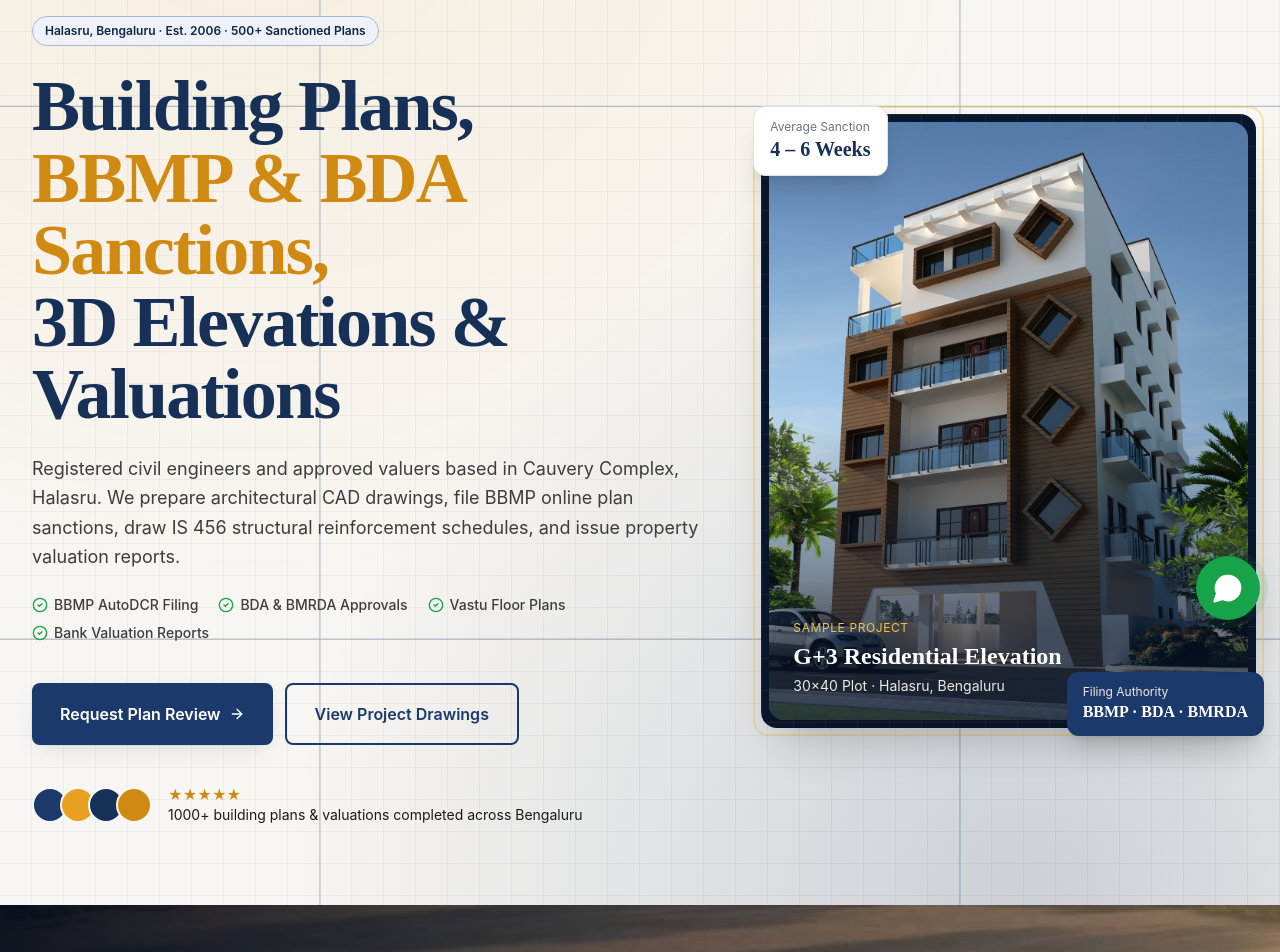
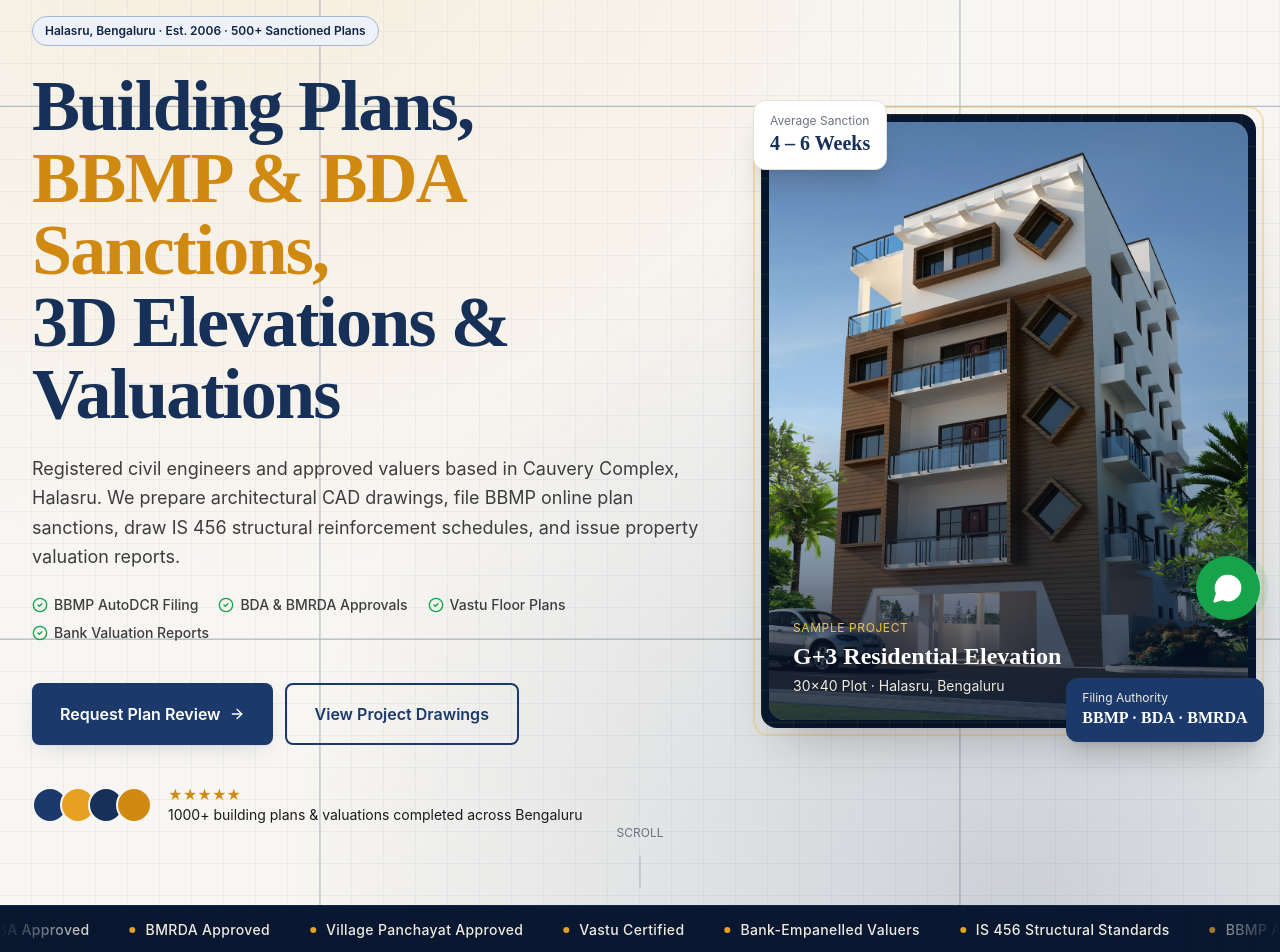
Before and after one commit to Akshu1245/Sri-Ranganatha-Associates-construction-animation-v3, a Next.js app: page / in a window 1280 px wide. Shown: the part 160-1112 px from the top of the page. Built offline with nearby package versions, Linux system fonts and the light colour scheme.

Commit message:
Deploy interactive micro-animations, 3D tilt hero, magnetic CTAs, and credentials marquee

```diff
--- a/app/page.tsx
+++ b/app/page.tsx
@@ -1,4 +1,5 @@
 import Hero from "@/components/sections/Hero";
+import TrustMarquee from "@/components/sections/TrustMarquee";
 import StatsBar from "@/components/sections/StatsBar";
 import ServicesGrid from "@/components/sections/ServicesGrid";
 import PortfolioPreview from "@/components/sections/PortfolioPreview";
@@ -12,6 +13,7 @@
   return (
     <>
       <Hero />
+      <TrustMarquee />
       <ConstructionJourney />
       <CinematicConstructionVideos />
       <StatsBar />
--- a/components/sections/Hero.tsx
+++ b/components/sections/Hero.tsx
@@ -1,9 +1,100 @@
 "use client";
 
 import Link from "next/link";
-import { motion } from "framer-motion";
+import { useRef } from "react";
+import { motion, useMotionValue, useSpring, useTransform } from "framer-motion";
 import { ArrowRight, CheckCircle2, Phone } from "lucide-react";
 import { BRAND } from "@/lib/constants";
+
+function TiltCard({ children }: { children: React.ReactNode }) {
+  const ref = useRef<HTMLDivElement>(null);
+  const mx = useMotionValue(0.5);
+  const my = useMotionValue(0.5);
+  const rotateX = useSpring(useTransform(my, [0, 1], [8, -8]), { stiffness: 200, damping: 20 });
+  const rotateY = useSpring(useTransform(mx, [0, 1], [-8, 8]), { stiffness: 200, damping: 20 });
+  const glowX = useTransform(mx, [0, 1], ["0%", "100%"]);
+  const glowY = useTransform(my, [0, 1], ["0%", "100%"]);
+
+  const onMouseMove = (e: React.MouseEvent<HTMLDivElement>) => {
+    const rect = ref.current?.getBoundingClientRect();
+    if (!rect) return;
+    mx.set((e.clientX - rect.left) / rect.width);
+    my.set((e.clientY - rect.top) / rect.height);
+  };
+  const onMouseLeave = () => {
+    mx.set(0.5);
+    my.set(0.5);
+  };
+
+  return (
+    <motion.div
+      ref={ref}
+      onMouseMove={onMouseMove}
+      onMouseLeave={onMouseLeave}
+      style={{ rotateX, rotateY, transformPerspective: 1000 }}
+      className="relative"
+    >
+      <motion.div
+        aria-hidden="true"
+        className="pointer-events-none absolute -inset-4 rounded-2xl opacity-0 hover:opacity-100 transition-opacity duration-300"
+        style={{
+          background: useTransform(
+            [glowX, glowY],
+            ([gx, gy]) => `radial-gradient(280px circle at ${gx} ${gy}, rgba(232,160,32,0.35), transparent 70%)`
+          ),
+        }}
+      />
+      {children}
+    </motion.div>
+  );
+}
+
+function MagneticButton({ children, className, href, external }: {
+  children: React.ReactNode; className: string; href: string; external?: boolean;
+}) {
+  const x = useMotionValue(0);
+  const y = useMotionValue(0);
+  const sx = useSpring(x, { stiffness: 300, damping: 20 });
+  const sy = useSpring(y, { stiffness: 300, damping: 20 });
+
+  const onMouseMove = (e: React.MouseEvent<HTMLAnchorElement>) => {
+    const rect = e.currentTarget.getBoundingClientRect();
+    x.set((e.clientX - rect.left - rect.width / 2) * 0.25);
+    y.set((e.clientY - rect.top - rect.height / 2) * 0.25);
+  };
+  const onMouseLeave = () => {
+    x.set(0);
+    y.set(0);
+  };
+
+  const MotionLink = motion(Link);
+  if (external) {
+    return (
+      <motion.a
+        href={href}
+        target="_blank"
+        rel="noopener noreferrer"
+        onMouseMove={onMouseMove}
+        onMouseLeave={onMouseLeave}
+        style={{ x: sx, y: sy }}
+        className={className}
+      >
+        {children}
+      </motion.a>
+    );
+  }
+  return (
+    <MotionLink
+      href={href}
+      onMouseMove={onMouseMove}
+      onMouseLeave={onMouseLeave}
+      style={{ x: sx, y: sy }}
+      className={className}
+    >
+      {children}
+    </MotionLink>
+  );
+}
 
 export default function Hero() {
   return (
@@ -134,19 +225,19 @@
               transition={{ duration: 0.6, delay: 0.55 }}
               className="mt-10 flex flex-col sm:flex-row gap-3"
             >
-              <Link
+              <MagneticButton
                 href="/contact"
-                className="group inline-flex items-center justify-center gap-2 px-7 py-4 bg-navy-600 hover:bg-navy-700 text-white font-semibold rounded-lg shadow-blueprint transition-all"
+                className="group inline-flex items-center justify-center gap-2 px-7 py-4 bg-navy-600 hover:bg-navy-700 text-white font-semibold rounded-lg shadow-blueprint hover:shadow-amber-glow transition-colors"
               >
                 Request Plan Review
                 <ArrowRight className="w-4 h-4 group-hover:translate-x-1 transition-transform" />
-              </Link>
-              <Link
+              </MagneticButton>
+              <MagneticButton
                 href="/portfolio"
                 className="inline-flex items-center justify-center gap-2 px-7 py-4 border-2 border-navy-600 text-navy-600 hover:bg-navy-600 hover:text-white font-semibold rounded-lg transition-colors"
               >
                 View Project Drawings
-              </Link>
+              </MagneticButton>
               <a
                 href={`tel:${BRAND.phone}`}
                 className="sm:hidden inline-flex items-center justify-center gap-2 px-7 py-4 border border-paper-300 text-ink-700 hover:bg-paper-200 font-semibold rounded-lg"
@@ -190,6 +281,7 @@
             transition={{ duration: 0.7, delay: 0.3 }}
             className="lg:col-span-5 relative hidden lg:block"
           >
+            <TiltCard>
               <div className="relative">
                 <div className="absolute -inset-4 border-2 border-amber-300/40 rounded-2xl" />
                 <div className="absolute -inset-2 bg-blueprint-dark rounded-2xl" />
@@ -215,23 +307,57 @@
                 </div>
 
                 {/* Floating badges */}
-              <div className="absolute -top-4 -left-4 bg-white rounded-xl shadow-xl px-4 py-3 border border-paper-300">
+                <motion.div
+                  initial={{ opacity: 0, x: -20 }}
+                  animate={{ opacity: 1, x: 0, y: [0, -6, 0] }}
+                  transition={{
+                    opacity: { duration: 0.5, delay: 1.1 },
+                    x: { duration: 0.5, delay: 1.1 },
+                    y: { duration: 3.5, repeat: Infinity, ease: "easeInOut", delay: 1.6 },
+                  }}
+                  className="absolute -top-4 -left-4 bg-white rounded-xl shadow-xl px-4 py-3 border border-paper-300"
+                >
                   <div className="text-xs text-ink-500">Average Sanction</div>
                   <div className="font-display text-xl font-bold text-navy-700">
                     4 – 6 Weeks
                   </div>
-              </div>
+                </motion.div>
 
-              <div className="absolute -bottom-4 -right-4 bg-navy-600 text-white rounded-xl shadow-xl px-4 py-3">
+                <motion.div
+                  initial={{ opacity: 0, x: 20 }}
+                  animate={{ opacity: 1, x: 0, y: [0, 6, 0] }}
+                  transition={{
+                    opacity: { duration: 0.5, delay: 1.3 },
+                    x: { duration: 0.5, delay: 1.3 },
+                    y: { duration: 3.5, repeat: Infinity, ease: "easeInOut", delay: 1.8 },
+                  }}
+                  className="absolute -bottom-4 -right-4 bg-navy-600 text-white rounded-xl shadow-xl px-4 py-3"
+                >
                   <div className="text-xs text-paper-200">Filing Authority</div>
                   <div className="font-display text-base font-bold">
                     BBMP · BDA · BMRDA
                   </div>
+                </motion.div>
               </div>
-            </div>
+            </TiltCard>
           </motion.div>
         </div>
       </div>
+
+      {/* Scroll cue */}
+      <motion.div
+        initial={{ opacity: 0 }}
+        animate={{ opacity: 1 }}
+        transition={{ delay: 2, duration: 1 }}
+        className="absolute bottom-6 left-1/2 -translate-x-1/2 hidden md:flex flex-col items-center text-ink-500 text-xs"
+      >
+        <span>SCROLL</span>
+        <motion.div
+          animate={{ y: [0, 8, 0] }}
+          transition={{ repeat: Infinity, duration: 1.6 }}
+          className="mt-2 w-px h-8 bg-ink-500/40"
+        />
+      </motion.div>
     </section>
   );
 }
--- a/components/sections/ServicesGrid.tsx
+++ b/components/sections/ServicesGrid.tsx
@@ -78,7 +78,7 @@
                 <div>
                   <div className="flex items-center justify-between mb-4">
                     <div
-                      className={`w-12 h-12 rounded-xl flex items-center justify-center transition-all duration-300 group-hover:scale-105 ${
+                      className={`w-12 h-12 rounded-xl flex items-center justify-center transition-all duration-300 group-hover:scale-110 group-hover:-rotate-6 ${
                         isAmber
                           ? "bg-amber-50 text-amber-600 group-hover:bg-amber-400 group-hover:text-navy-950"
                           : "bg-navy-50 text-navy-600 group-hover:bg-navy-600 group-hover:text-white"
--- a/components/sections/StatsBar.tsx
+++ b/components/sections/StatsBar.tsx
@@ -65,10 +65,10 @@
                 whileInView={{ opacity: 1, y: 0 }}
                 viewport={{ once: true }}
                 transition={{ delay: i * 0.1, duration: 0.5 }}
-                className="text-center lg:text-left lg:border-l lg:border-navy-500 lg:pl-8 first:border-l-0 first:pl-0"
+                className="group text-center lg:text-left rounded-2xl border border-transparent hover:border-navy-400/50 hover:bg-navy-500/30 transition-all duration-300 p-4 -m-4"
               >
                 <div className="flex items-center justify-center lg:justify-start gap-3 mb-2">
-                  <Icon className="w-6 h-6 text-amber-400" />
+                  <Icon className="w-6 h-6 text-amber-400 transition-transform duration-300 group-hover:scale-110" />
                   <div className="font-display text-4xl lg:text-5xl font-bold text-white">
                     <Counter to={stat.value} suffix={stat.suffix} />
                   </div>
--- /dev/null
+++ b/components/sections/TrustMarquee.tsx
@@ -0,0 +1,40 @@
+const CREDENTIALS = [
+  "BBMP Approved",
+  "BDA Approved",
+  "GBA Approved",
+  "BMRDA Approved",
+  "Village Panchayat Approved",
+  "Vastu Certified",
+  "Bank-Empanelled Valuers",
+  "IS 456 Structural Standards",
+];
+
+export default function TrustMarquee() {
+  return (
+    <div className="relative bg-navy-900 border-y border-navy-700/60 py-3.5 overflow-hidden">
+      <div
+        className="absolute inset-y-0 left-0 w-16 sm:w-24 z-10 bg-gradient-to-r from-navy-900 to-transparent pointer-events-none"
+        aria-hidden="true"
+      />
+      <div
+        className="absolute inset-y-0 right-0 w-16 sm:w-24 z-10 bg-gradient-to-l from-navy-900 to-transparent pointer-events-none"
+        aria-hidden="true"
+      />
+      <div className="flex w-max animate-scroll-x gap-10 hover:[animation-play-state:paused]">
+        {[0, 1].map((copy) => (
+          <div key={copy} className="flex items-center gap-10 flex-shrink-0" aria-hidden={copy === 1}>
+            {CREDENTIALS.map((item, i) => (
+              <div
+                key={`${copy}-${i}`}
+                className="flex items-center gap-2.5 text-paper-200 text-xs sm:text-sm font-medium tracking-wide whitespace-nowrap"
+              >
+                <span className="w-1.5 h-1.5 rounded-full bg-amber-400 flex-shrink-0" />
+                {item}
+              </div>
+            ))}
+          </div>
+        ))}
+      </div>
+    </div>
+  );
+}
```
Lines whose indentation alone changed are shown as unchanged.
